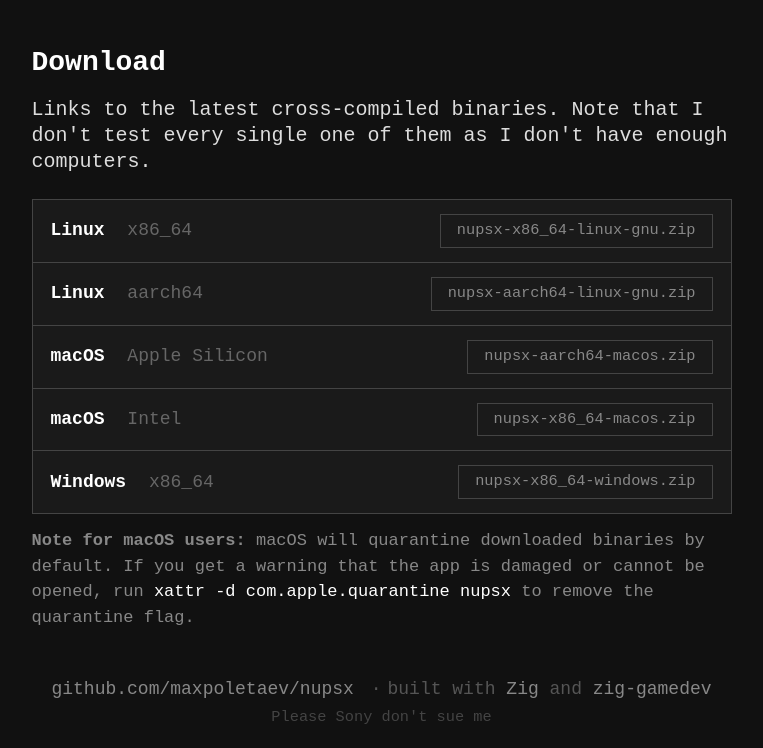
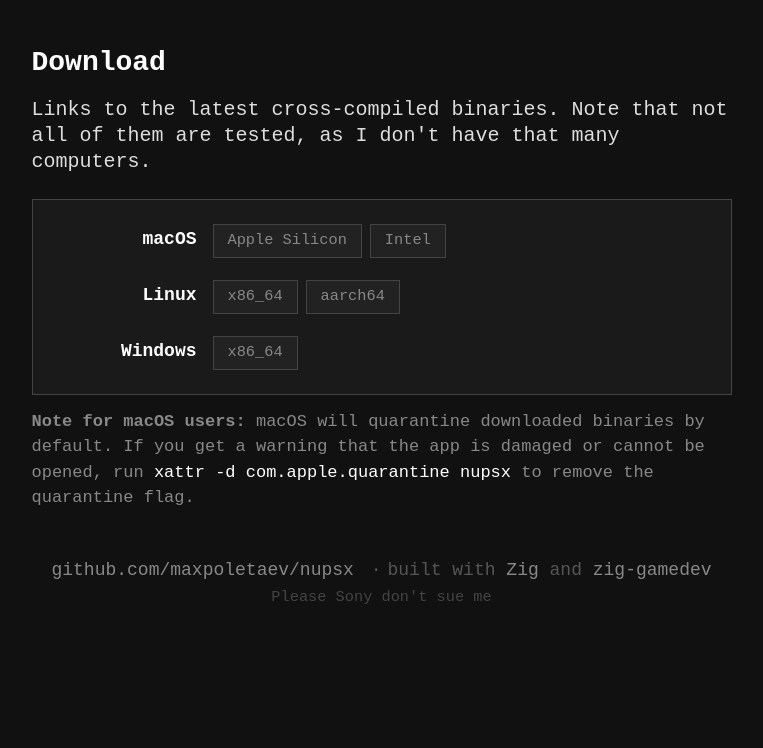
Before and after one commit to maxpoletaev/nupsx, a plain HTML site: page web/index.html in a window 1280 px wide. Shown: the part 2403-3151 px from the top of the page, without its empty margins (258-1021 px from the left). After the commit the page ends 3031 px from the top, so only its background shows below. Drawn offline with Linux system fonts and the light colour scheme; a web font is replaced by a local one.

Commit message:
Download section

```diff
--- a/web/index.html
+++ b/web/index.html
@@ -186,46 +186,32 @@
 
   <section id="download">
     <h2>Download</h2>
-    <p>Links to the latest cross-compiled binaries. Note that I don't test
-       every single one of them as I don't have enough computers.</p>
-    <div class="downloads">
-      <div class="download-row">
-        <div>
-          <span class="platform">Linux</span>
-          <span class="meta">x86_64</span>
+    <p>Links to the latest cross-compiled binaries. Note that not all of
+       them are tested, as I don't have that many computers.
+    </p>
+    <div class="download">
+      <div class="download__row">
+        <span class="download__platform">macOS</span>
+        <div class="download__links">
+          <a class="download__link" href="https://github.com/maxpoletaev/nupsx/releases/latest/download/nupsx-aarch64-macos.zip">Apple Silicon</a>
+          <a class="download__link" href="https://github.com/maxpoletaev/nupsx/releases/latest/download/nupsx-x86_64-macos.zip">Intel</a>
         </div>
-        <a href="https://github.com/maxpoletaev/nupsx/releases/latest/download/nupsx-x86_64-linux-gnu.zip">nupsx-x86_64-linux-gnu.zip</a>
       </div>
-      <div class="download-row">
-        <div>
-          <span class="platform">Linux</span>
-          <span class="meta">aarch64</span>
+      <div class="download__row">
+        <span class="download__platform">Linux</span></span>
+        <div class="download__links">
+          <a class="download__link" href="https://github.com/maxpoletaev/nupsx/releases/latest/download/nupsx-x86_64-linux-gnu.zip">x86_64</a>
+          <a class="download__link" href="https://github.com/maxpoletaev/nupsx/releases/latest/download/nupsx-aarch64-linux-gnu.zip">aarch64</a>
         </div>
-        <a href="https://github.com/maxpoletaev/nupsx/releases/latest/download/nupsx-aarch64-linux-gnu.zip">nupsx-aarch64-linux-gnu.zip</a>
       </div>
-      <div class="download-row">
-        <div>
-          <span class="platform">macOS</span>
-          <span class="meta">Apple Silicon</span>
+      <div class="download__row">
+        <span class="download__platform">Windows</span>
+        <div class="download__links">
+          <a class="download__link" href="https://github.com/maxpoletaev/nupsx/releases/latest/download/nupsx-x86_64-windows.zip">x86_64</a>
         </div>
-        <a href="https://github.com/maxpoletaev/nupsx/releases/latest/download/nupsx-aarch64-macos.zip">nupsx-aarch64-macos.zip</a>
-      </div>
-      <div class="download-row">
-        <div>
-          <span class="platform">macOS</span>
-          <span class="meta">Intel</span>
-        </div>
-        <a href="https://github.com/maxpoletaev/nupsx/releases/latest/download/nupsx-x86_64-macos.zip">nupsx-x86_64-macos.zip</a>
-      </div>
-      <div class="download-row">
-        <div>
-          <span class="platform">Windows</span>
-          <span class="meta">x86_64</span>
-        </div>
-        <a href="https://github.com/maxpoletaev/nupsx/releases/latest/download/nupsx-x86_64-windows.zip">nupsx-x86_64-windows.zip</a>
       </div>
     </div>
-    <p class="download-note">
+    <p class="download__note">
       <b>Note for macOS users:</b> macOS will quarantine downloaded binaries by default. If you get a warning that the app is
       damaged or cannot be opened, run <code>xattr -d com.apple.quarantine nupsx</code> to remove the quarantine flag.
     </p>
--- a/web/style.css
+++ b/web/style.css
@@ -131,41 +131,61 @@ p:last-child {
 }
 
 /* Downloads */
-.downloads {
+.download {
   border: 1px solid var(--border);
   background: var(--bg-section);
-}
-
-.download-row {
+  padding: 24px;
   display: flex;
-  justify-content: space-between;
-  align-items: center;
-  padding: 14px 18px;
-  border-bottom: 1px solid var(--border);
+  flex-direction: column;
+  gap: 22px;
   font-family: var(--font);
   font-size: 0.9em;
 }
 
-.download-row:last-child { border-bottom: none; }
-.download-row .platform { font-weight: bold; color: var(--text-bright); }
-.download-row .meta { color: var(--text-dim); margin-left: 12px; }
+.download__row {
+  display: flex;
+  align-items: baseline;
+  gap: 16px;
+}
 
-.download-row a {
+.download__platform {
+  width: 140px;
+  text-align: right;
+  font-weight: bold;
+  color: var(--text-bright);
+  flex-shrink: 0;
+}
+
+.download__meta {
+  font-weight: normal;
+  font-size: 0.8em;
+  color: var(--text-dim);
+}
+
+.download__links {
+  display: flex;
+  gap: 8px;
+  flex-wrap: wrap;
+}
+
+.download__link {
   font-size: 0.85em;
   text-decoration: none;
   border: 1px solid var(--border);
-  padding: 6px 16px;
+  background: var(--bg-button);
+  padding: 6px 14px;
   white-space: nowrap;
   color: var(--text-muted);
 }
 
-.download-row a:hover {
+.download__link:hover {
   background: var(--accent);
   border-color: var(--accent);
   color: #000;
+  text-decoration: none;
 }
 
-.download-note {
+.download__note {
   margin-top: 14px;
   font-size: 0.85em;
   color: var(--text-muted);
@@ -409,14 +429,19 @@ footer a:hover { color: var(--text-bright); }
     padding: 20px;
   }
 
-  .download-row {
+  .download {
+    padding: 16px;
+  }
+
+  .download__row {
     flex-direction: column;
     align-items: flex-start;
-    gap: 6px;
+    gap: 8px;
   }
 
-  .download-row a {
-    width: 100%;
+  .download__platform {
+    width: auto;
+    text-align: left;
   }
 
   .run-form {
```
